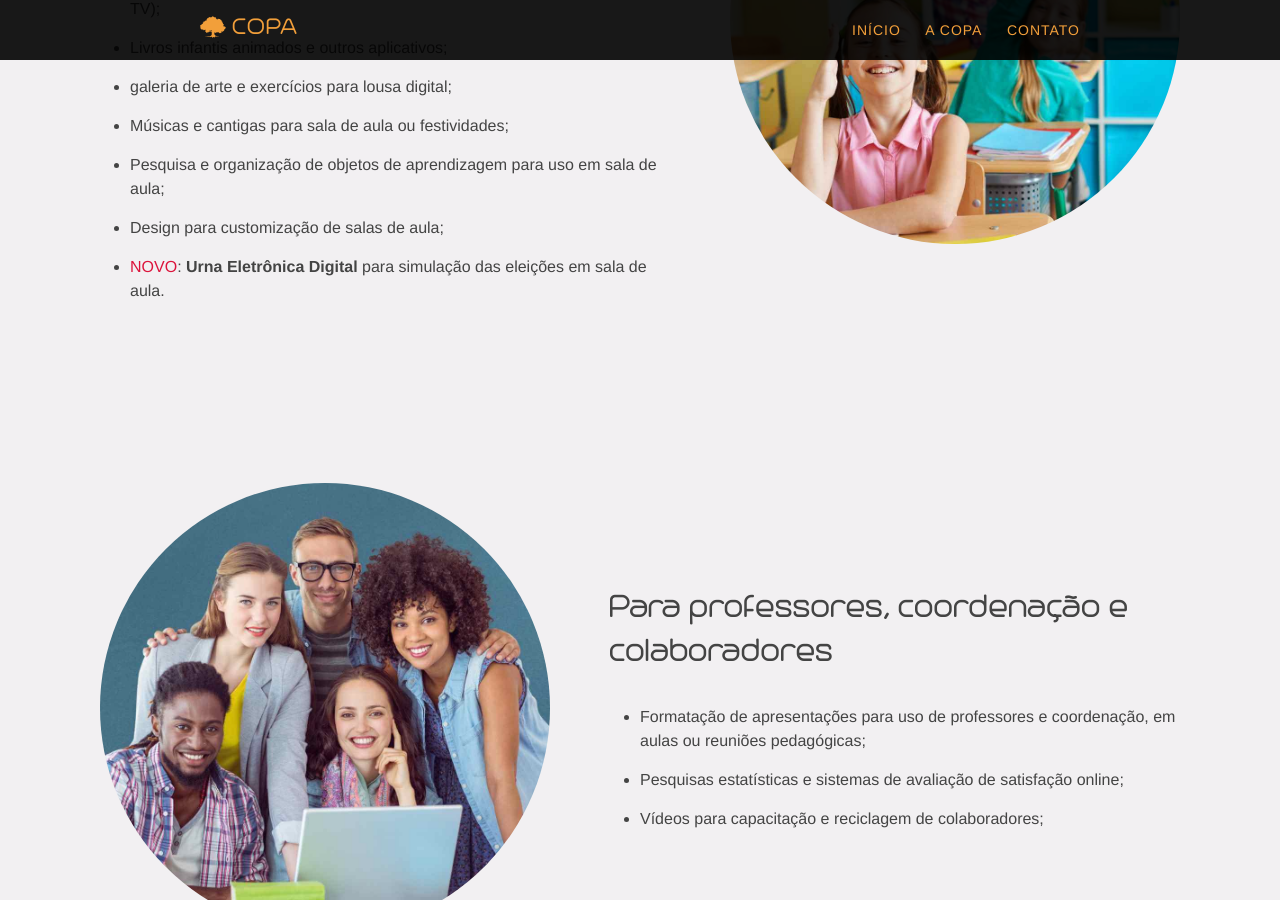
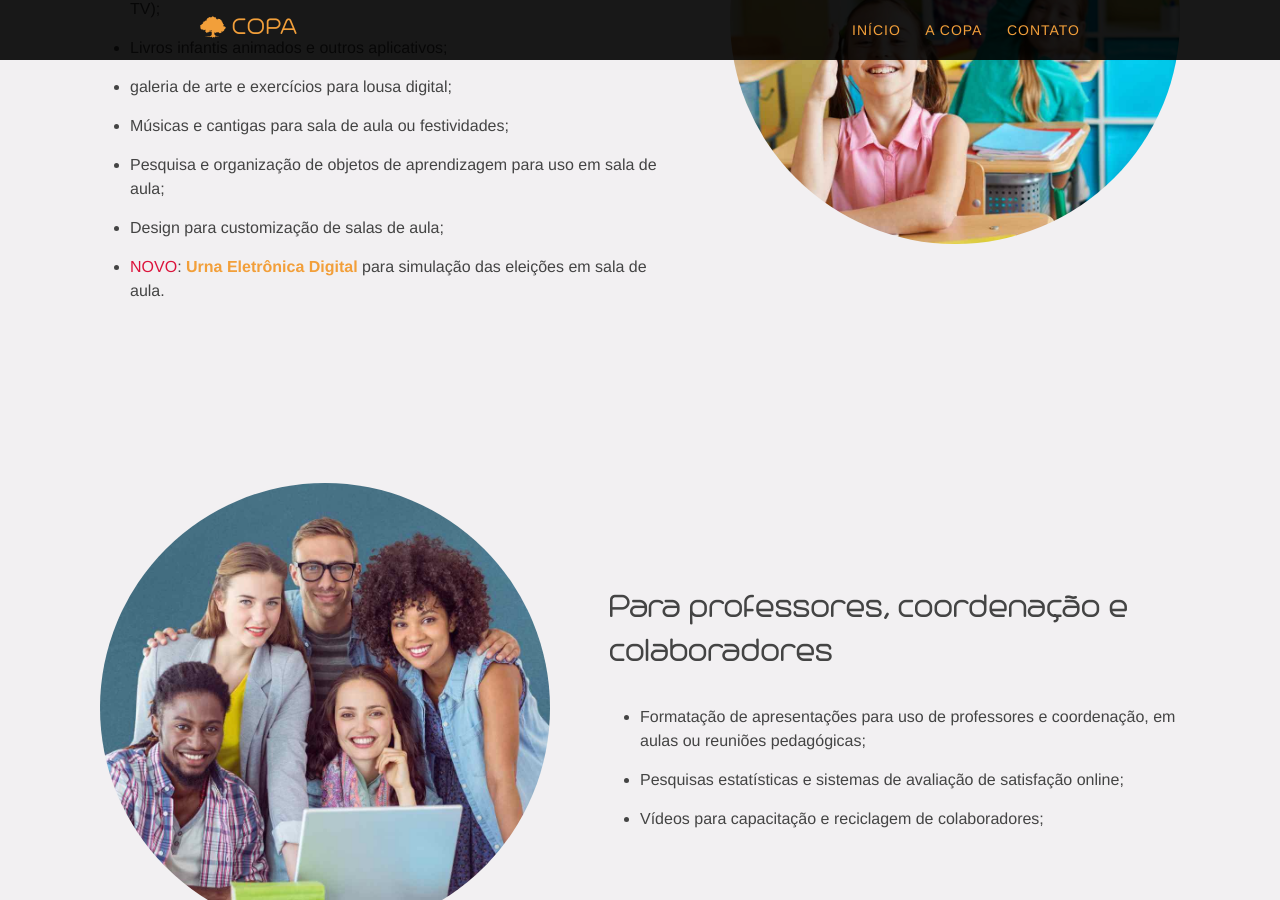
Before and after one commit to CopaTecnologia/copatecnologia.github.io, a Jekyll site: the page built from _educacional/colegioadelia.md, in a window 1280 px wide and 900 px high, scrolled down 916 px. Built offline with Jekyll 4.4.1, drawn with Linux system fonts in a browser that asks for light colours.

Commit message:
Link da urna

```diff
--- a/_includes/educacional-padrao.html
+++ b/_includes/educacional-padrao.html
@@ -17,7 +17,7 @@
                 <li>Músicas e cantigas para sala de aula ou festividades;</li>
                 <li>Pesquisa e organização de objetos de aprendizagem para uso em sala de aula;</li>
                 <li>Design para customização de salas de aula;</li>
-                <li><span style="color: crimson;">NOVO</span>: <strong>Urna Eletrônica Digital</strong> para simulação das eleições em sala de aula.</li>
+                <li><span style="color: crimson;">NOVO</span>: <strong><a href="{{ site.baseurl }}/urna-eletronica/" target="_blank">Urna Eletrônica Digital</a></strong> para simulação das eleições em sala de aula.</li>
             </ul>
         </div>
     </div>
```
